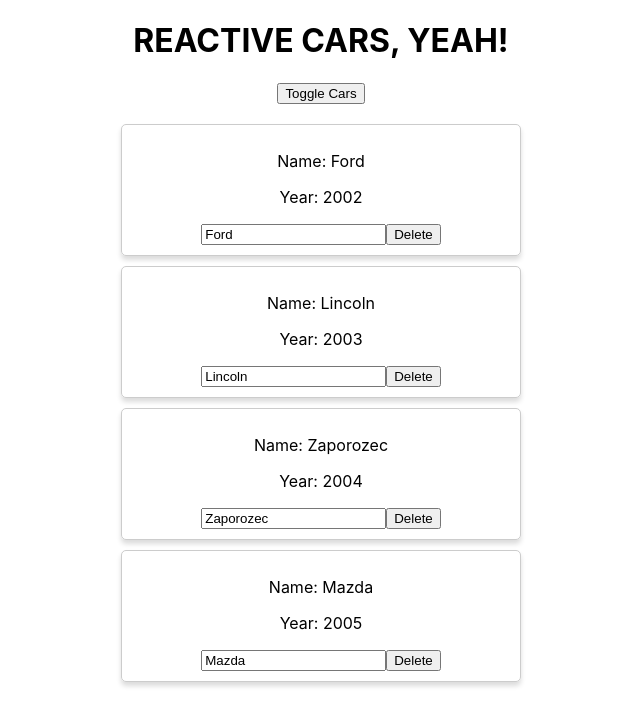
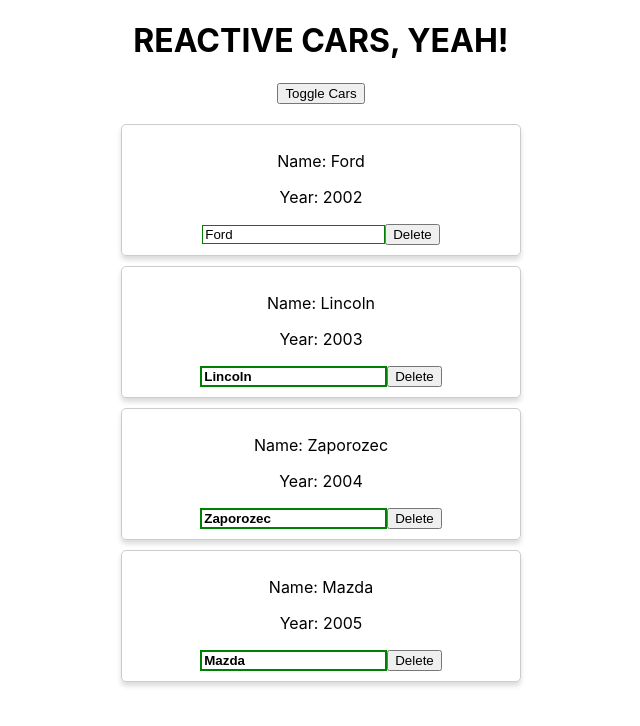
Before and after one commit to fragaLY/reactjs-training-theory, a React (Create React App) app in the folder react-theory/: page / in a window 1280 px wide. Both pictures are taken after a click on the button "Toggle Cars". Shown: the top 726 px of the page, without its empty margins (319-959 px from the left). Built offline with nearby package versions, Linux system fonts and the light colour scheme.

Commit message:
Dynamic classes

```diff
--- a/react-theory/src/Car/Car.css
+++ b/react-theory/src/Car/Car.css
@@ -5,3 +5,22 @@
     box-shadow: 0 4px 5px rgba(0, 0, 0, .14);
     border-radius: 5px
 }
+
+.input {}
+
+.input:active, .input:focus {
+    outline: none;
+}
+
+.input.green {
+    border: 1px solid green
+}
+
+.input.red {
+    border: 1px solid red
+}
+
+.input.bold {
+    border: 2px solid green;
+    font-weight: bold;
+}
--- a/react-theory/src/Car/Car.js
+++ b/react-theory/src/Car/Car.js
@@ -1,10 +1,29 @@
 import './Car.css'
 
-export default props => (
+export default props => {
+    const inputClasses = ['input']
+
+    if (props.name !== '') {
+        inputClasses.push('green')
+    } else {
+        inputClasses.push('red')
+    }
+
+    if (props.name.length > 4) {
+        inputClasses.push('bold')
+    }
+
+    return (
         <div className="Car">
             <p>Name: {props.name}</p>
             <p>Year: {props.year}</p>
-        <input type="text" onChange={props.onChangeName} value={props.name}/>
+            <input
+                type="text"
+                onChange={props.onChangeName}
+                value={props.name}
+                className={inputClasses.join(' ')}
+            />
             <button onClick={props.onDelete}>Delete</button>
         </div>
     )
+}
```
Lines whose indentation alone changed are shown as unchanged.
